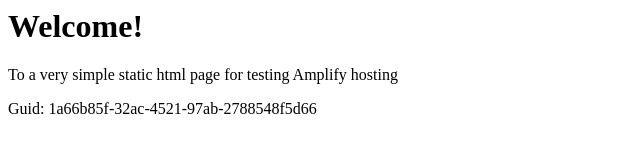
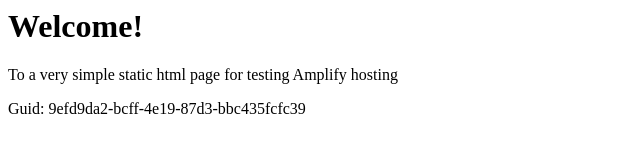
Before and after one commit to aws-aemilia-sin/Github-PR-Commit-Integration-Test-DoNotTouch-Gith-BKMSSQOA-v1-preprod-ap-southeast-1, a website: page src/index.html in a window 1280 px wide. Shown: the full height of the page, 0-640 px from the left. Drawn offline with Linux system fonts and the light colour scheme.

Commit message:
commit from integ tests

```diff
--- a/src/index.html
+++ b/src/index.html
@@ -12,6 +12,6 @@
 <body>
     <h1>Welcome!</h1>
     <p>To a very simple static html page for testing Amplify hosting</p>
-    <p>Guid: 1a66b85f-32ac-4521-97ab-2788548f5d66</p></body>
+    <p>Guid: 9efd9da2-bcff-4e19-87d3-bbc435fcfc39</p></body>
 
 </html>
```
